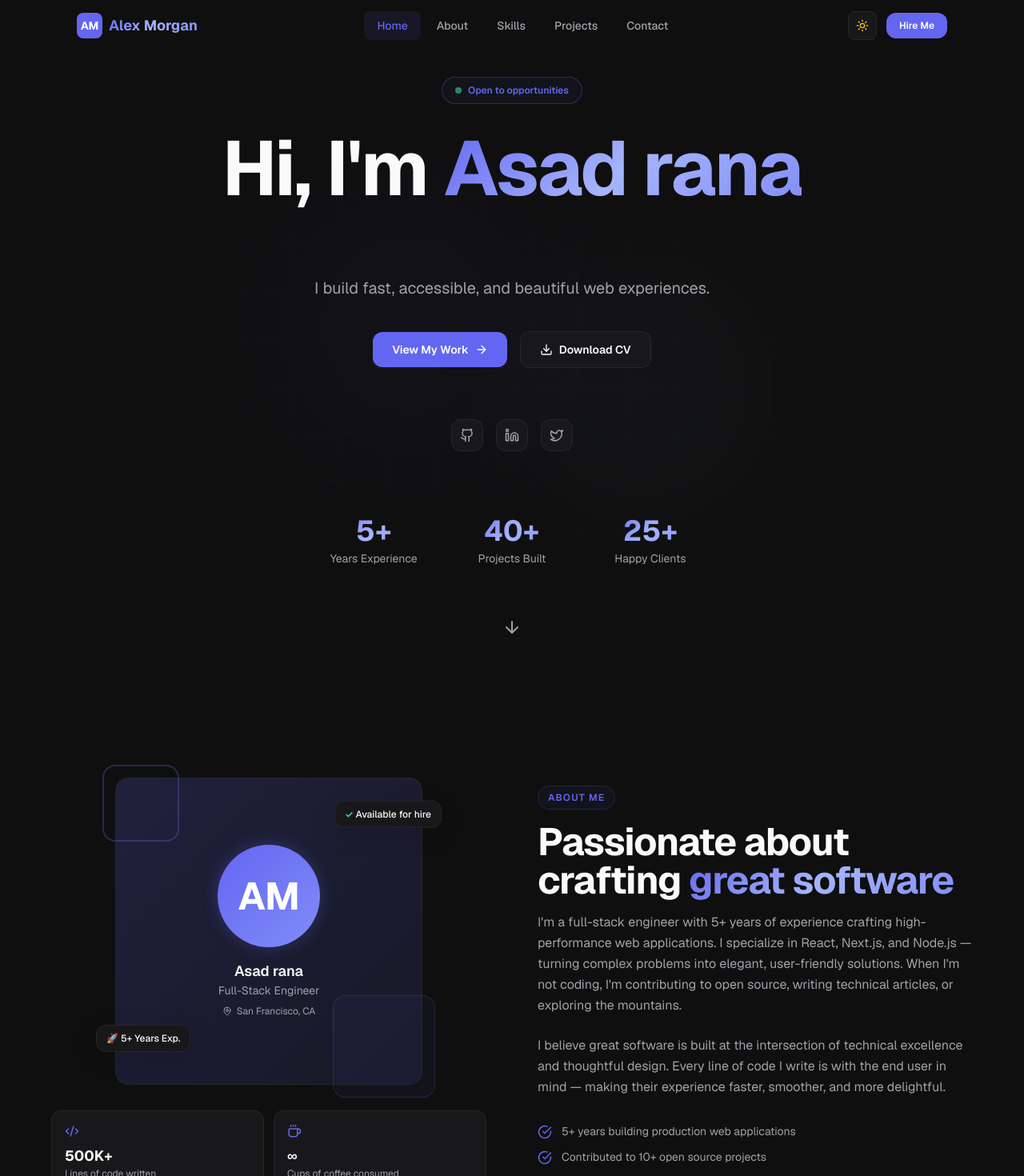
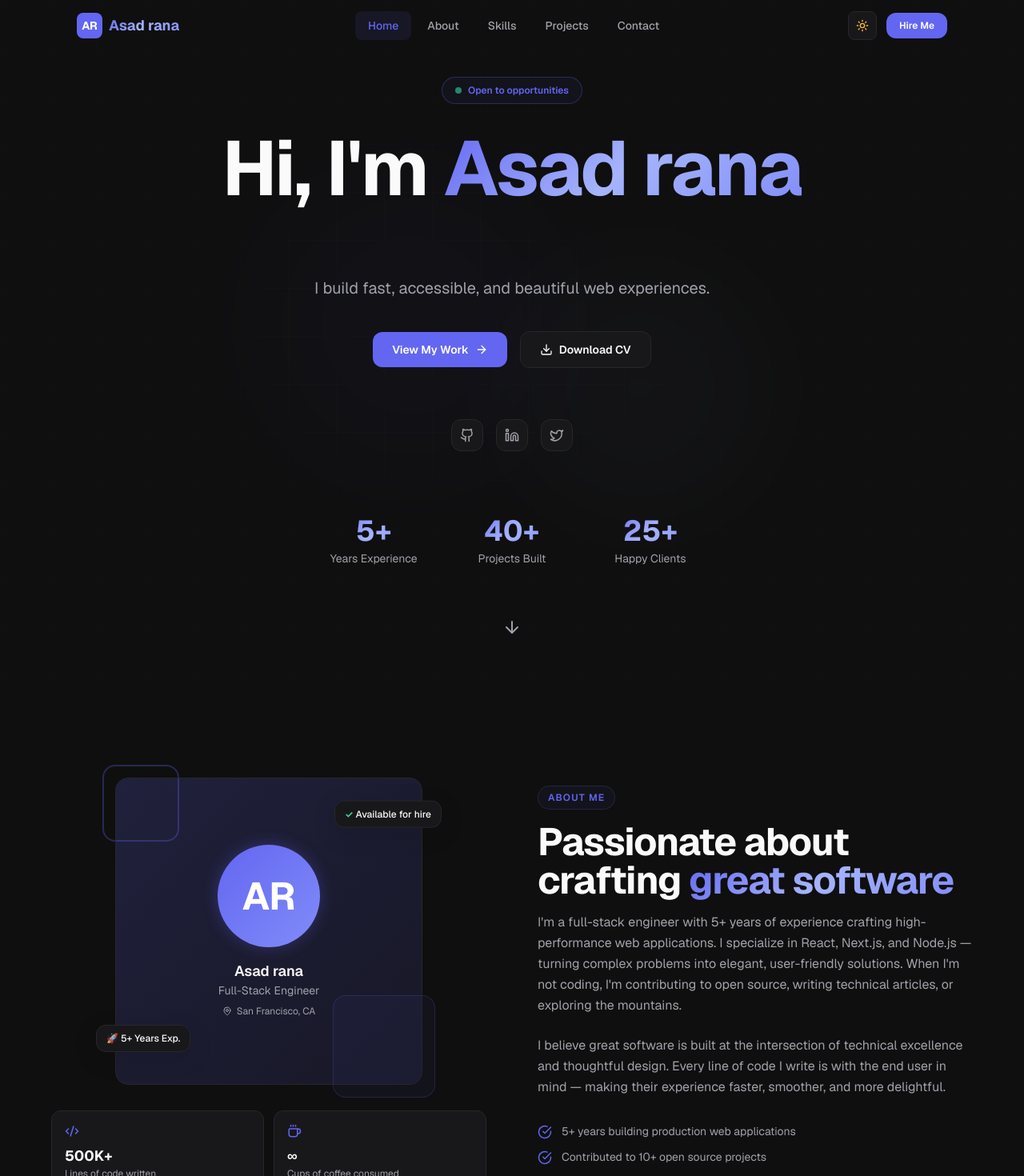
Before and after one commit to ranaasad01/atomic-build-a-modern-portfolio-website-with-da-798ce154, a Next.js app: page / in a window 1280 px wide. Shown: the top 1470 px of the page at 80% size. Built offline with nearby package versions, Linux system fonts and the light colour scheme.

Commit message:
chore: initial generation by Atomic Builder

```diff
--- a/components/layout/Header.tsx
+++ b/components/layout/Header.tsx
@@ -59,9 +59,9 @@ export function Header() {
               whileTap={{ scale: 0.98 }}
             >
               <span className="w-8 h-8 rounded-lg bg-primary flex items-center justify-center text-white text-sm font-bold">
-                AM
+                AR
               </span>
-              <span className="hidden sm:block gradient-text">Alex Morgan</span>
+              <span className="hidden sm:block gradient-text">Asad rana</span>
             </motion.a>
 
             {/* Desktop Nav */}
--- a/components/sections/About.tsx
+++ b/components/sections/About.tsx
@@ -45,7 +45,7 @@ export function About() {
               <div className="relative rounded-2xl overflow-hidden bg-gradient-to-br from-primary/20 to-indigo-500/10 border border-border aspect-square flex items-center justify-center">
                 <div className="text-center p-8">
                   <div className="w-32 h-32 rounded-full bg-gradient-to-br from-primary to-indigo-400 mx-auto mb-4 flex items-center justify-center text-white text-5xl font-bold shadow-glow">
-                    AM
+                    AR
                   </div>
                   <p className="font-semibold text-lg">{personalInfo.name}</p>
                   <p className="text-muted text-sm">{personalInfo.title}</p>
@@ -310,11 +310,11 @@ export function Footer() {
           {/* Logo & copy */}
           <div className="flex flex-col items-center md:items-start gap-2">
             <div className="flex items-center gap-2 font-bold text-lg">
-              <span className="w-8 h-8 rounded-lg bg-primary flex items-center justify-center text-white text-sm font-bold">AM</span>
-              <span className="gradient-text">Alex Morgan</span>
+              <span className="w-8 h-8 rounded-lg bg-primary flex items-center justify-center text-white text-sm font-bold">AR</span>
+              <span className="gradient-text">Asad rana</span>
             </div>
             <p className="text-xs text-muted">
-              &copy; {year} Alex Morgan. Built with Next.js &amp; Tailwind CSS.
+              &copy; {year} Asad rana. Built with Next.js &amp; Tailwind CSS.
             </p>
           </div>
 
```
